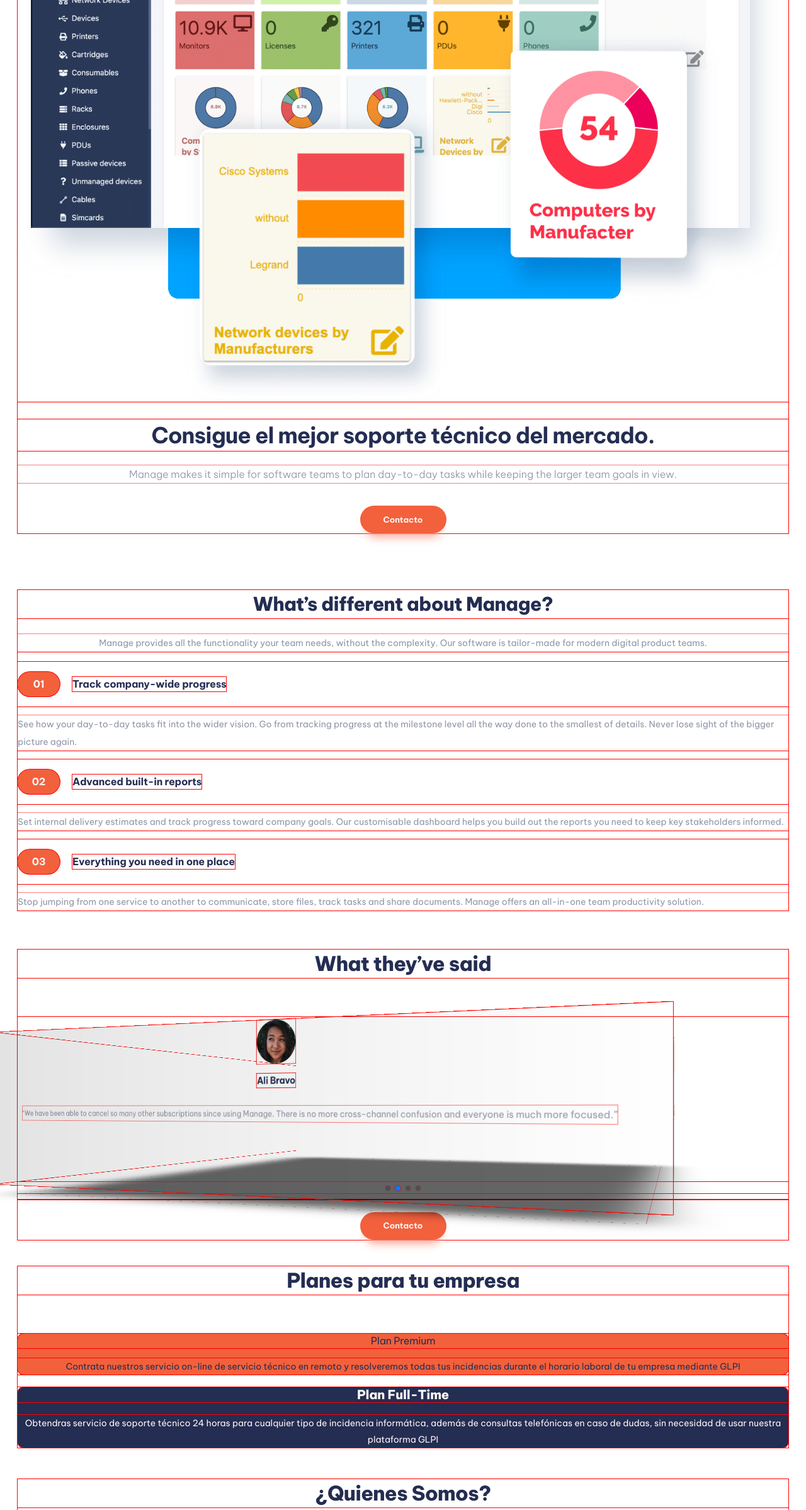
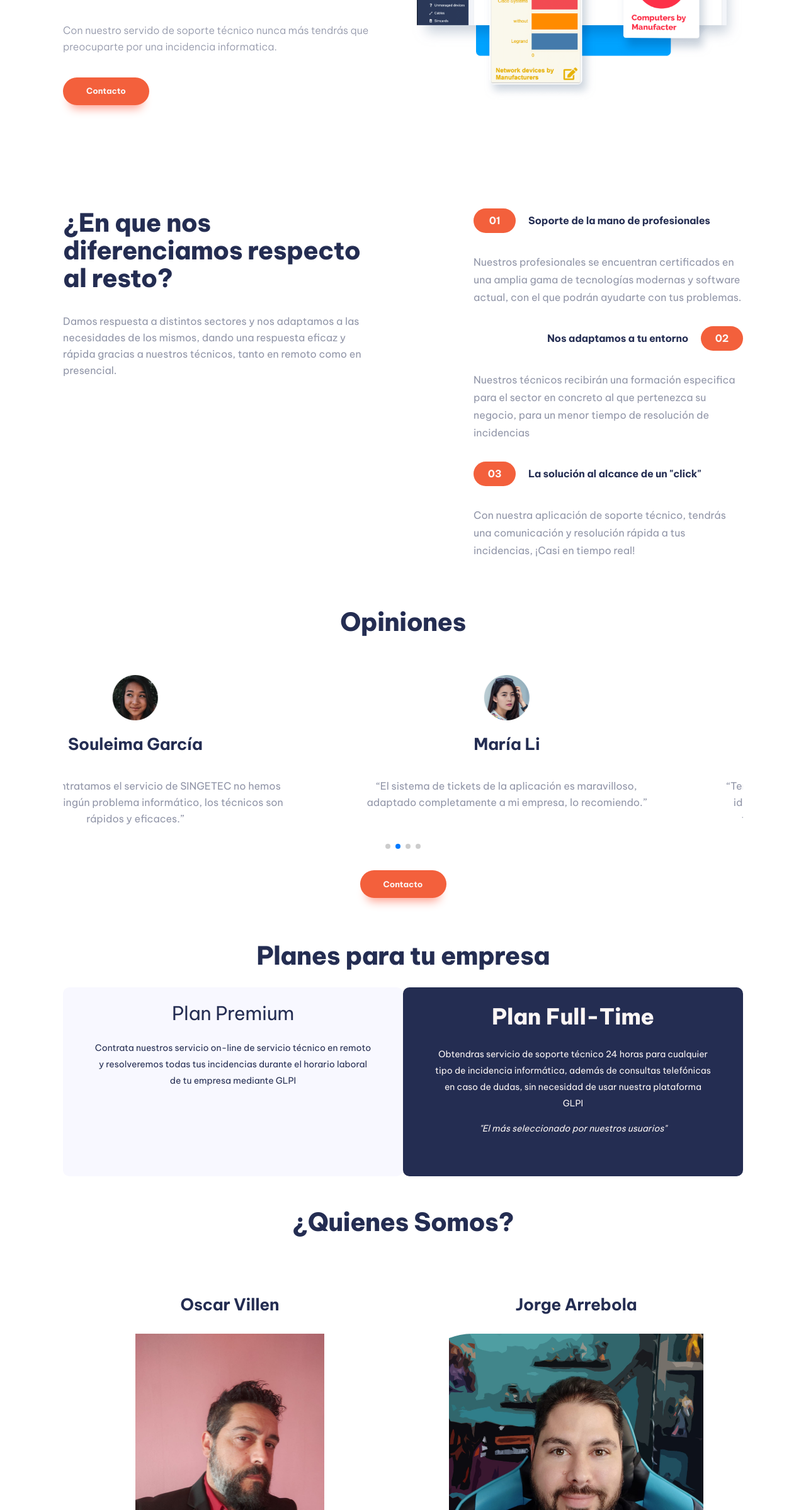
Before and after one commit to DavidMorgade/Web-Empresa-SIMIXM12, a plain HTML site: page index.html in a window 1280 px wide. Shown: the part 402-2800 px from the top of the page at 63% size. Drawn offline with nearby package versions, Linux system fonts and the light colour scheme.

Commit message:
Pagina finalizada frontend

```diff
--- a/index.html
+++ b/index.html
@@ -46,28 +46,55 @@
       <div class="header__button">
         <div></div>
       </div>
+      <div class="header__navegacion">
+        <ul class="desplegable__lista">
+          <li class="desplegable__item"
+            ><a href="#producto" class="desplegable__enlace">Producto</a></li
+          >
+          <li class="desplegable__item"
+            ><a href="#opiniones" class="desplegable__enlace">Opiniones</a></li
+          >
+          <li class="desplegable__item"
+            ><a href="#precio" class="desplegable__enlace">Precio</a></li
+          >
+          <li class="desplegable__item"
+            ><a href="#nosotros" class="desplegable__enlace"
+              >¿Quienes Somos?</a
+            ></li
+          >
+          <li class="desplegable__item"
+            ><a href="#contacto" class="desplegable__enlace">Contacto</a></li
+          >
+        </ul>
+      </div>
     </header>
     <main class="main">
       <article id="producto" class="main__descripcion">
-        <img src="/images/glpi.png" alt="Ilustracion de prueba" />
+        <img
+          class="main__imagen"
+          src="/images/glpi.png"
+          alt="Ilustracion de prueba"
+        />
         <div class="descripcion">
           <h1 class="descripcion__heading"
             >Consigue el mejor soporte técnico del mercado.</h1
           >
           <p class="descripcion__texto"
-            >Manage makes it simple for software teams to plan day-to-day tasks
-            while keeping the larger team goals in view.</p
+            >Con nuestro servido de soporte técnico nunca más tendrás que
+            preocuparte por una incidencia informatica.</p
           >
-          <button class="btn descripcion__btn">Contacto</button>
+          <a href="#contacto" class="btn descripcion__btn">Contacto</a>
         </div>
       </article>
       <article class="diferencias">
         <div class="diferencias__redaccion">
-          <h2 class="diferencias__titulo">What’s different about Manage?</h2>
+          <h2 class="diferencias__titulo"
+            >¿En que nos diferenciamos respecto al resto?</h2
+          >
           <p class="diferencias__texto"
-            >Manage provides all the functionality your team needs, without the
-            complexity. Our software is tailor-made for modern digital product
-            teams.
+            >Damos respuesta a distintos sectores y nos adaptamos a las
+            necesidades de los mismos, dando una respuesta eficaz y rápida
+            gracias a nuestros técnicos, tanto en remoto como en presencial.
           </p>
         </div>
         <div class="diferencias__puntos">
@@ -75,42 +102,45 @@
             <li class="lista__objeto">
               <div class="objeto__titulo">
                 <p class="objeto__numero">01</p>
-                <p class="objeto__heading">Track company-wide progress</p>
+                <p class="objeto__heading"
+                  >Soporte de la mano de profesionales</p
+                >
               </div>
               <p class="objeto__descripcion"
-                >See how your day-to-day tasks fit into the wider vision. Go
-                from tracking progress at the milestone level all the way done
-                to the smallest of details. Never lose sight of the bigger
-                picture again.</p
+                >Nuestros profesionales se encuentran certificados en una amplia
+                gama de tecnologías modernas y software actual, con el que
+                podrán ayudarte con tus problemas.</p
               >
             </li>
             <li class="lista__objeto">
-              <div class="objeto__titulo">
+              <div class="objeto__titulo objeto__titulo--reves">
                 <p class="objeto__numero">02</p>
-                <p class="objeto__heading">Advanced built-in reports</p>
+                <p class="objeto__heading">Nos adaptamos a tu entorno</p>
               </div>
               <p class="objeto__descripcion"
-                >Set internal delivery estimates and track progress toward
-                company goals. Our customisable dashboard helps you build out
-                the reports you need to keep key stakeholders informed.</p
+                >Nuestros técnicos recibirán una formación especifica para el
+                sector en concreto al que pertenezca su negocio, para un menor
+                tiempo de resolución de incidencias</p
               >
             </li>
             <li class="lista__objeto">
               <div class="objeto__titulo">
                 <p class="objeto__numero">03</p>
-                <p class="objeto__heading">Everything you need in one place</p>
+                <p class="objeto__heading"
+                  >La solución al alcance de un "click"</p
+                >
               </div>
               <p class="objeto__descripcion"
-                >Stop jumping from one service to another to communicate, store
-                files, track tasks and share documents. Manage offers an
-                all-in-one team productivity solution.</p
+                >Con nuestra aplicación de soporte técnico, tendrás una
+                comunicación y resolución rápida a tus incidencias, ¡Casi en
+                tiempo real!</p
               >
             </li>
           </ol>
         </div>
       </article>
-      <article class="opiniones">
-        <h1 class="opiniones__titulo">What they’ve said</h1>
+      <article id="opiniones" class="opiniones">
+        <h1 class="opiniones__titulo">Opiniones</h1>
         <!-- Contenedor del swiper -->
         <div class="swiper">
           <div class="swiper-wrapper">
@@ -121,11 +151,11 @@
                 alt="Avatar de ali"
                 class="card__imagen"
               />
-              <h3 class="card__name">Ali Bravo</h3>
+              <h3 class="card__name">Souleima García</h3>
               <p class="card__texto"
-                >“We have been able to cancel so many other subscriptions since
-                using Manage. There is no more cross-channel confusion and
-                everyone is much more focused.”</p
+                >“Desde que contratamos el servicio de SINGETEC no hemos vuelto
+                a tener ningún problema informático, los técnicos son rápidos y
+                eficaces.”</p
               >
             </div>
             <div class="swiper-slide card">
@@ -134,11 +164,10 @@
                 alt="Avatar de ali"
                 class="card__imagen"
               />
-              <h3 class="card__name">Anisha Li</h3>
+              <h3 class="card__name">María Li</h3>
               <p class="card__texto"
-                >“Manage has supercharged our team’s workflow. The ability to
-                maintain visibility on larger milestones at all times keeps
-                everyone motivated.”</p
+                >“El sistema de tickets de la aplicación es maravilloso,
+                adaptado completamente a mi empresa, lo recomiendo.”</p
               >
             </div>
             <div class="swiper-slide card">
@@ -147,11 +176,11 @@
                 alt="Avatar de ali"
                 class="card__imagen"
               />
-              <h3 class="card__name">Richard Watts</h3>
+              <h3 class="card__name">Aurelio Matamoros</h3>
               <p class="card__texto"
-                >“Manage allows us to provide structure and process. It keeps us
-                organized and focused. I can’t stop recommending them to
-                everyone I talk to!”</p
+                >“Tengo un empresa en el sector de la construcción, sin tener ni
+                idea de informática los chicos de SINGETEC me han resulto todas
+                las dudas que tenía y he acabado contratando su servicio”</p
               ></div
             >
             <div class="swiper-slide card">
@@ -160,11 +189,11 @@
                 alt="Avatar de ali"
                 class="card__imagen"
               />
-              <h3 class="card__name">Shanai Gough</h3>
+              <h3 class="card__name">Cayetana Muñoz</h3>
               <p class="card__texto"
-                >“Their software allows us to track, manage and collaborate on
-                our projects from anywhere. It keeps the whole team in-sync
-                without being intrusive.”</p
+                >“Herede la empresa de mi padre y no tenía ni idea de como
+                funcionaba todo el sistema, los chicos de SINGETEC me han
+                salvado la vida.”</p
               ></div
             >
           </div>
@@ -172,7 +201,7 @@
           <div class="swiper-pagination"></div>
         </div>
         <div class="btn__container">
-          <button class="btn">Contacto</button>
+          <a href="#contacto" class="btn">Contacto</a>
         </div>
       </article>
       <article id="precio" class="subscripciones">
@@ -194,12 +223,15 @@
             de incidencia informática, además de consultas telefónicas en caso
             de dudas, sin necesidad de usar nuestra plataforma GLPI</p
           >
+          <p class="subscripcion__descripcion subscripcion__descripcion--mod"
+            >"El más seleccionado por nuestros usuarios"</p
+          >
         </div>
       </article>
-      <article class="nosotros">
+      <article id="nosotros" class="nosotros">
         <h3 class="titulo">¿Quienes Somos?</h3>
         <div class="nosotros__cards">
-          <div class="nosotros__card">
+          <div class="nosotros__card nosotros__card--1">
             <h4 class="card__name">David Morgade</h4>
             <div class="card__separacion">
               <img
@@ -207,15 +239,16 @@
                 src="/images/david.jpg"
                 alt="imagen técnico informático david"
               />
+              <h3 class="card__puesto">CIO</h3>
               <p class="card__texto"
-                >Lorem ipsum dolor sit amet consectetur, adipisicing elit. Hic,
-                quibusdam libero, iste rerum deserunt corrupti praesentium saepe
-                deleniti voluptatibus voluptas quo incidunt et ab veniam
-                delectus a! Aperiam, blanditiis necessitatibus!</p
+                >Responsable de los sistemas y de las tecnologías de la
+                información de la empresa, responsable de identificar y proveer
+                las tecnologías necesarias para que los procesos de SINGETEC
+                funcionen lo mejor posible.</p
               >
             </div>
           </div>
-          <div class="nosotros__card">
+          <div class="nosotros__card nosotros__card--2">
             <h4 class="card__name">Jorge Arrebola</h4>
             <div class="card__separacion">
               <img
@@ -223,15 +256,15 @@
                 src="/images/jorge.jpg"
                 alt="imagen técnico informático david"
               />
+              <h3 class="card__puesto">CTO</h3>
               <p class="card__texto"
-                >Lorem ipsum dolor sit amet consectetur, adipisicing elit. Hic,
-                quibusdam libero, iste rerum deserunt corrupti praesentium saepe
-                deleniti voluptatibus voluptas quo incidunt et ab veniam
-                delectus a! Aperiam, blanditiis necessitatibus!</p
+                >Lider del departamento de tecnología e ingeniería. Responsable
+                del desarrollo de políticas y procedimientos, para la mejora de
+                productos y servicios a los clientes externos.</p
               >
             </div>
           </div>
-          <div class="nosotros__card">
+          <div class="nosotros__card nosotros__card--3">
             <h4 class="card__name">Oscar Villen</h4>
             <div class="card__separacion">
               <img
@@ -239,20 +272,20 @@
                 src="/images/oscar.jpg"
                 alt="imagen técnico informático david"
               />
+              <h3 class="card__puesto">CISO</h3>
               <p class="card__texto"
-                >Lorem ipsum dolor sit amet consectetur, adipisicing elit. Hic,
-                quibusdam libero, iste rerum deserunt corrupti praesentium saepe
-                deleniti voluptatibus voluptas quo incidunt et ab veniam
-                delectus a! Aperiam, blanditiis necessitatibus!</p
+                >Responsable de velar por la ciberseguridad en SINGETEC.
+                Director de seguridad de la información. Encargado de proteger
+                la información.</p
               >
             </div>
           </div>
         </div>
       </article>
     </main>
-    <footer class="footer">
+    <footer id="contacto" class="footer">
       <form class="formulario">
-        <fieldset>
+        <fieldset class="formulario__fieldset">
           <legend class="formulario__titulo">Contacta con nosotros</legend>
           <div class="formulario__campo">
             <label for="nombre">Nombre</label>
@@ -294,33 +327,34 @@
         </div>
       </form>
       <div class="social">
+        <a href="">
           <img
             class="social__logo"
             src="/images/icon-facebook.svg"
             alt="social media facebook"
           />
+        </a>
+        <a href="">
           <img
             class="social__logo"
             src="/images/icon-twitter.svg"
             alt="social media facebook"
           />
+        </a>
+        <a href="">
           <img
             class="social__logo"
             src="/images/icon-instagram.svg"
             alt="social media facebook"
           />
+        </a>
+        <a href="">
           <img
             class="social__logo"
             src="/images/icon-youtube.svg"
             alt="social media facebook"
           />
-      </div>
-      <div class="empresa__container">
-        <img
-          class="social__logo--empresa"
-          src="/images/LogoLetras.png"
-          alt="image logo"
-        />
+        </a>
       </div>
     </footer>
     <script src="/js/scripts.js"></script>
--- a/js/scripts.js
+++ b/js/scripts.js
@@ -4,8 +4,8 @@ const body = document.querySelector('body');
 const btnHeader = document.querySelector('.header__button');
 const header = document.querySelector('.header');
 const backdrop = document.querySelector('.backdrop');
-const desplegable = document.querySelector('.desplegable');
-
+const desplegableEnlace = document.querySelectorAll('.desplegable__enlace');
+const formulario = document.querySelector('.formulario');
 // Espera a que el documento inicie la app
 document.addEventListener('DOMContentLoaded', () => {
   initApp(); // Función que se encarga de iniciar todo el resto de las funciones
@@ -21,22 +21,24 @@ const crearMenuMobile = () => {
   backdrop.style.display = 'block'; // sacamos el backdrop con css
   const contenedor = document.createElement('div'); // creamos el contenedor de la modal
   contenedor.classList.add('desplegable');
+  // unica forma que he encontrado de restaurar el body en caso de que se clickee un link en mobile
+  contenedor.addEventListener('click', quitarMenu);
   contenedor.innerHTML = `
   <ul class="desplegable__lista">
     <li class="desplegable__item"
-      ><a href="#" class="desplegable__enlace">Producto</a></li
+      ><a href="#producto" class="desplegable__enlace">Producto</a></li
+    >
+    <li class="desplegable__item"
+      ><a href="#opiniones" class="desplegable__enlace">Opiniones</a></li
     >
     <li class="desplegable__item"
       ><a href="#precio" class="desplegable__enlace">Precio</a></li
     >
     <li class="desplegable__item"
-      ><a href="#" class="desplegable__enlace">Sobre Nosotros</a></li
+      ><a href="#nosotros" class="desplegable__enlace">¿Quienes Somos?</a></li
     >
     <li class="desplegable__item"
-      ><a href="#" class="desplegable__enlace">Opiniones</a></li
-    >
-    <li class="desplegable__item"
-      ><a href="#" class="desplegable__enlace">Contacto</a></li
+      ><a href="#contacto" class="desplegable__enlace">Contacto</a></li
     >
   </ul>
   `; // estructura de la modal
@@ -68,16 +70,31 @@ const eventListeners = () => {
   backdrop.addEventListener('click', () => {
     quitarMenu();
   });
+  formulario.addEventListener('click', (e) => {
+    e.preventDefault();
+  });
 };
 
 // Swiper opiniones
+
 const swiper = new Swiper('.swiper', {
   // Optional parameters
-  effect: 'cube',
+  effect: 'none',
   direction: 'horizontal',
+  slidesPerView: 1,
   loop: true,
+  spaceBetween: 100,
   autoplay: {
     delay: 5000,
+  },
+  // Diferente numero de slides dependiendo del tamaño de la pantalla
+  breakpoints: {
+    990: {
+      slidesPerView: 2,
+    },
+    1440: {
+      slidesPerView: 3,
+    },
   },
   // If we need pagination
   pagination: {
--- a/styles/styles.css
+++ b/styles/styles.css
@@ -1,8 +1,9 @@
-* {
+/* * {
   box-shadow: 0 0 0 1px red; /*All the borders by using the spread properties*/
-}
-body {
-  scroll-behavior: smooth;
+
+html {
+  scroll-behavior: smooth !important;
+  overflow-y: scroll;
 }
 /* Aplicando fuente principal a todos los elementos de texto */
 h1,
@@ -31,6 +32,18 @@ fieldset {
   font-family: var(--fuentePrincipal);
   margin-top: 2rem;
   text-align: center;
+  display: flex;
+  flex-direction: column;
+  justify-content: center;
+}
+@media (min-width: 990px) {
+  .btn {
+    transition: opacity 0.5s ease-in-out;
+    cursor: pointer;
+  }
+  .btn:hover {
+    opacity: 0.5;
+  }
 }
 
 /* Estilos para el header en mobile */
@@ -40,6 +53,11 @@ fieldset {
   align-items: center;
   justify-content: space-between;
   padding: 0 4rem;
+}
+@media (min-width: 990px) {
+  .header {
+    padding: 0 10rem;
+  }
 }
 .logo__container {
   display: flex;
@@ -109,18 +127,38 @@ fieldset {
   font-weight: 700;
   text-decoration: none;
 }
+/* Navegacion desktop */
+@media (min-width: 990px) {
+  .desplegable__lista {
+    flex-direction: row;
+    gap: 4rem;
+  }
+}
+@media (min-width: 1440px) {
+  .desplegable__lista {
+    gap: 10rem;
+  }
+}
 /* Main de la pagina */
 .main {
   padding: 0 2.8rem;
+}
+@media (min-width: 990px) {
+  .main {
+    padding: 0 10rem;
+  }
 }
 .main img {
   width: 100%;
 }
 /* Descripcion de la empresa */
-.main__descripcion {
-}
+
 .descripcion {
   text-align: center;
+  display: flex;
+  flex-direction: column;
+  justify-content: center;
+  align-items: center;
 }
 .descripcion__heading {
   color: var(--colorPrimario);
@@ -135,6 +173,42 @@ fieldset {
   opacity: 0.5;
   font-size: 1.6rem;
   line-height: 2.8rem;
+}
+@media (min-width: 990px) {
+  .descripcion {
+    align-items: flex-start;
+  }
+  .main__descripcion {
+    display: grid;
+    grid-template-columns: repeat(2, 1fr);
+    grid-template-rows: repeat(2, 1fr);
+    height: 50rem;
+    align-items: center;
+    column-gap: 2.5rem;
+  }
+  .main__imagen {
+    grid-column: 2/3;
+    grid-row: 1/3;
+    max-height: 100%;
+    object-fit: cover;
+  }
+  .descripcion {
+    grid-column: 1/2;
+    grid-row: 1/3;
+    display: flex;
+    flex-direction: column;
+  }
+  .descripcion__heading {
+    text-align: left;
+    font-size: 5.6rem;
+    letter-spacing: -1px;
+    line-height: 6.4rem;
+  }
+  .descripcion__texto {
+    text-align: left;
+    font-size: 1.6rem;
+    line-height: 2.6rem;
+  }
 }
 /* Seccion de diferencias */
 .diferencias {
@@ -156,6 +230,23 @@ fieldset {
   opacity: 0.5;
   font-size: 1.4rem;
   line-height: 2.8rem;
+}
+@media (min-width: 990px) {
+  .diferencias {
+    display: flex;
+    column-gap: 15rem;
+  }
+  .diferencias__titulo {
+    text-align: left;
+    font-size: 4rem;
+    line-height: 4.4rem;
+    letter-spacing: -0.71px;
+  }
+  .diferencias__texto {
+    text-align: left;
+    font-size: 1.6rem;
+    line-height: 2.6rem;
+  }
 }
 /* Lista de puntos importantes */
 .lista {
@@ -198,7 +289,14 @@ fieldset {
   color: var(--colorPrimario);
   opacity: 0.5;
 }
-
+@media (min-width: 990px) {
+  .objeto__titulo--reves {
+    flex-direction: row-reverse;
+  }
+  .objeto__descripcion {
+    font-size: 1.6rem;
+  }
+}
 /* Seccion de opiniones */
 .opiniones {
   margin-top: 6.2rem;
@@ -216,6 +314,13 @@ fieldset {
 /* Carrusel swiper */
 .swiper2 {
   height: 29rem;
+}
+@media (min-width: 990px) {
+  .opiniones__titulo {
+    font-size: 4rem;
+    line-height: 4.4rem;
+    letter-spacing: -0.71px;
+  }
 }
 /* Cards de opiniones */
 .card {
@@ -248,14 +353,24 @@ fieldset {
   flex-direction: column;
   align-items: center;
 }
+@media (min-width: 990px) {
+  .card__texto {
+    font-size: 1.6rem;
+  }
+  .card__name {
+    font-size: 2.6rem;
+  }
+}
 /* Secccion de subscripciones */
 .subscripciones {
   text-align: center;
 }
 .subscripcion__card {
-  background-color: var(--colorSecundario);
+  /* background-color: var(--colorSecundario); */
+  background-color: ghostwhite;
   color: var(--colorPrimario);
   border-radius: 1rem;
+  padding: 0 5rem;
 }
 .subscripcion__heading {
   font-size: 1.6rem;
@@ -276,6 +391,29 @@ fieldset {
   background-color: var(--colorPrimario);
   color: var(--colorClaro);
 }
+.subscripcion__descripcion--mod {
+  font-style: italic;
+}
+@media (min-width: 990px) {
+  .subscripciones {
+    display: grid;
+    grid-template-rows: 10rem 30rem;
+    grid-template-columns: repeat(2, 1fr);
+  }
+  .subscripciones__titulo {
+    grid-column: 1 / 3;
+    grid-row: 1/ 2;
+    font-size: 4rem;
+    line-height: 4.4rem;
+    letter-spacing: -0.71px;
+  }
+  .subscripcion__heading {
+    font-size: 3rem;
+  }
+  .subscripcion__heading--full {
+    font-size: 3.5rem;
+  }
+}
 /* Seccion quienes somos */
 .nosotros {
   margin-top: 5rem;
@@ -292,8 +430,40 @@ fieldset {
   object-fit: cover;
   border-radius: 1rem 10rem;
 }
+.card__puesto {
+  text-align: center;
+  color: var(--colorSecundario);
+  font-weight: 800;
+  letter-spacing: 2px;
+}
 .card__imagen--nosotros2 {
   border-radius: 10rem 1rem;
+}
+@media (min-width: 990px) {
+  .nosotros__cards {
+    display: grid;
+    grid-template-columns: repeat(2, 1fr);
+    grid-template-rows: repeat(1, 1fr);
+    column-gap: 2rem;
+  }
+  .nosotros__card {
+    width: 100%;
+  }
+  .nosotros__card--1 {
+    grid-column: 1 / 3;
+    grid-row: 2/3;
+  }
+  .nosotros__card--2 {
+    grid-column: 2 / 3;
+    grid-row: 1/2;
+  }
+  .nosotros__card--3 {
+    grid-row: 1 / 2;
+    grid-column: 1/2;
+  }
+  .card__imagen--nosotros {
+    object-fit: contain;
+  }
 }
 /* FOOTER */
 
@@ -341,7 +511,7 @@ fieldset {
   display: flex;
   justify-content: center;
   gap: 4rem;
-  margin-bottom: 2rem;
+  padding: 2rem 0;
 }
 .social__logo {
   width: 3.2rem;
@@ -354,8 +524,30 @@ fieldset {
 .social__logo--empresa {
   height: 10rem;
 }
+@media (min-width: 990px) {
+  .formulario {
+    padding: 0 20rem;
+  }
+}
+@media (min-width: 1440px) {
+  .formulario {
+    padding: 0 40rem;
+  }
+}
 
 /* Menu de apertura mobile */
+@media (max-width: 990px) {
+  /* Ocultamos navegación para mobile */
+  .header__navegacion {
+    display: none;
+  }
+}
+@media (min-width: 990px) {
+  /* Ocultamos el botón del header para desktop */
+  .header__button {
+    display: none;
+  }
+}
 .header__button {
   width: 2.5rem;
   cursor: pointer;
@@ -391,6 +583,11 @@ fieldset {
   margin-bottom: 6.2rem;
   text-align: center;
 }
+@media (min-width: 990px) {
+  .titulo {
+    font-size: 4rem;
+  }
+}
 /* Estilos Swiper */
 .swiper2 {
   height: 29rem;
```
Lines whose indentation alone changed are shown as unchanged.
